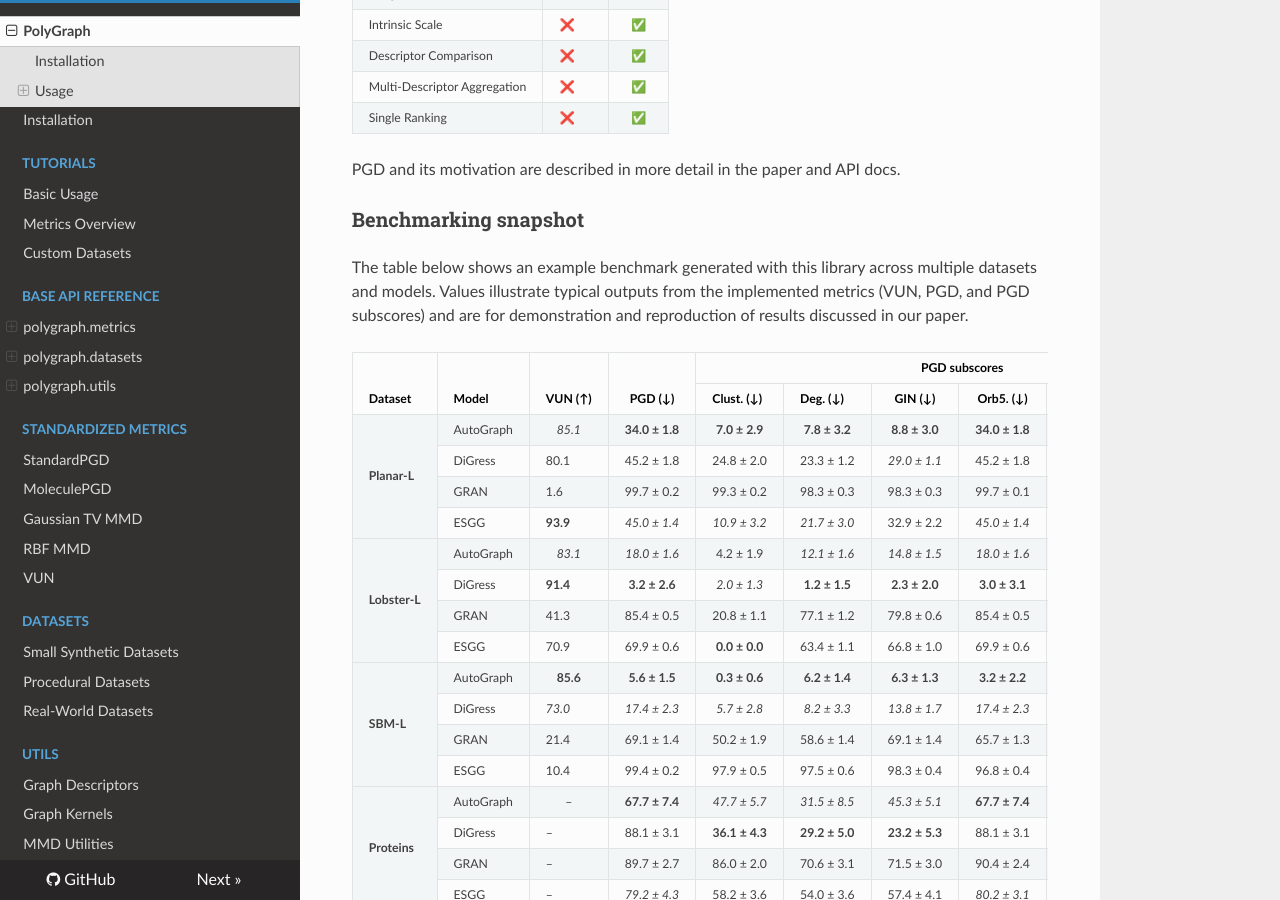
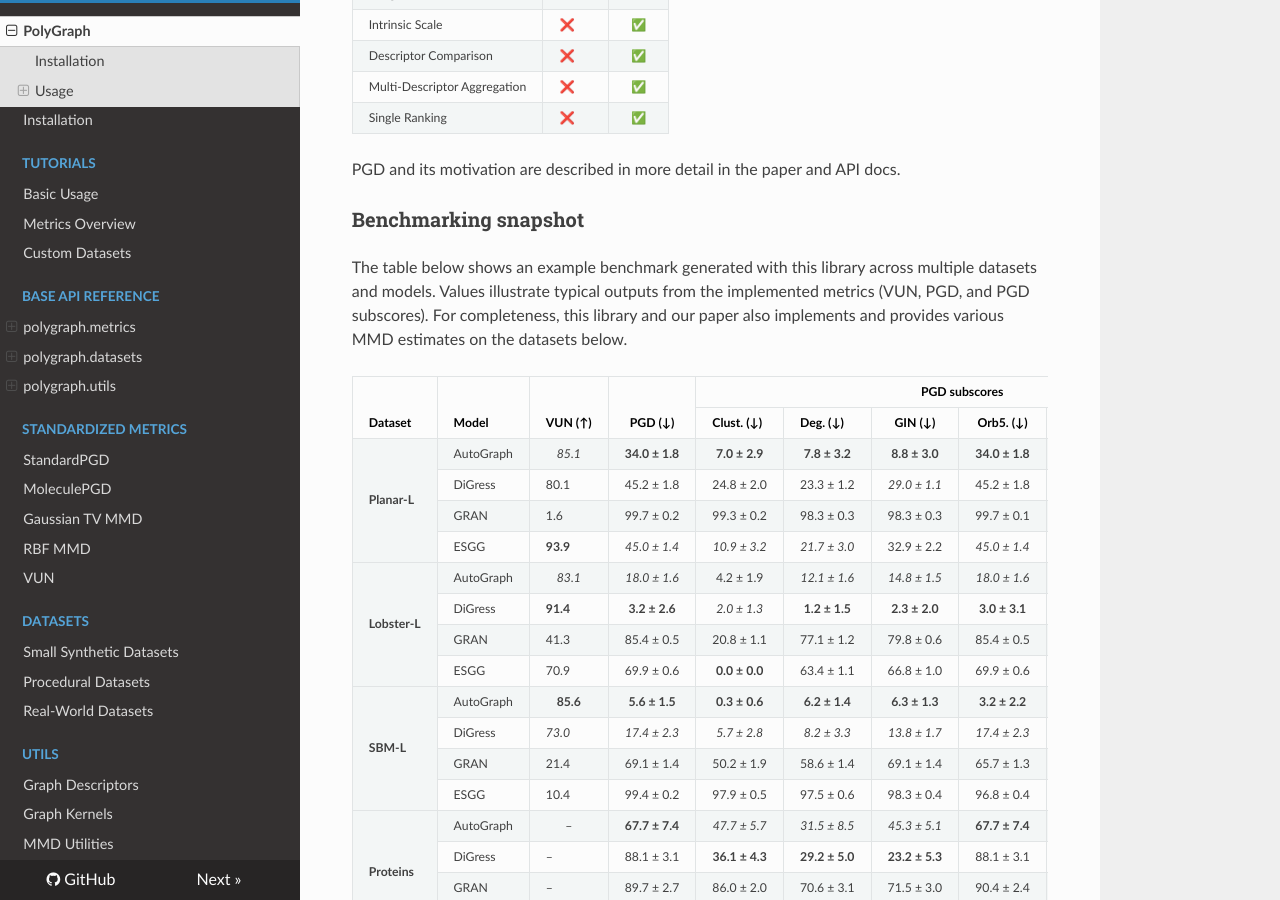
Before and after one commit to BorgwardtLab/polygraph-benchmark, an MkDocs documentation site: the page built from docs/index.md, in a window 1280 px wide and 900 px high, scrolled down 1058 px. Built offline with MkDocs 1.6.1, drawn with Linux system fonts in a browser that asks for light colours; nearby versions of some CDN libraries.

Commit message:
Update description in docs main page (#38)

```diff
--- a/docs/index.md
+++ b/docs/index.md
@@ -92,7 +92,7 @@
 
 ### Benchmarking snapshot
 
-The table below shows an example benchmark generated with this library across multiple datasets and models. Values illustrate typical outputs from the implemented metrics (VUN, PGD, and PGD subscores) and are for demonstration and reproduction of results discussed in our paper.
+The table below shows an example benchmark generated with this library across multiple datasets and models. Values illustrate typical outputs from the implemented metrics (VUN, PGD, and PGD subscores). For completeness, this library and our paper also implements and provides various MMD estimates on the datasets below.
 
 <style>
 table {
```
